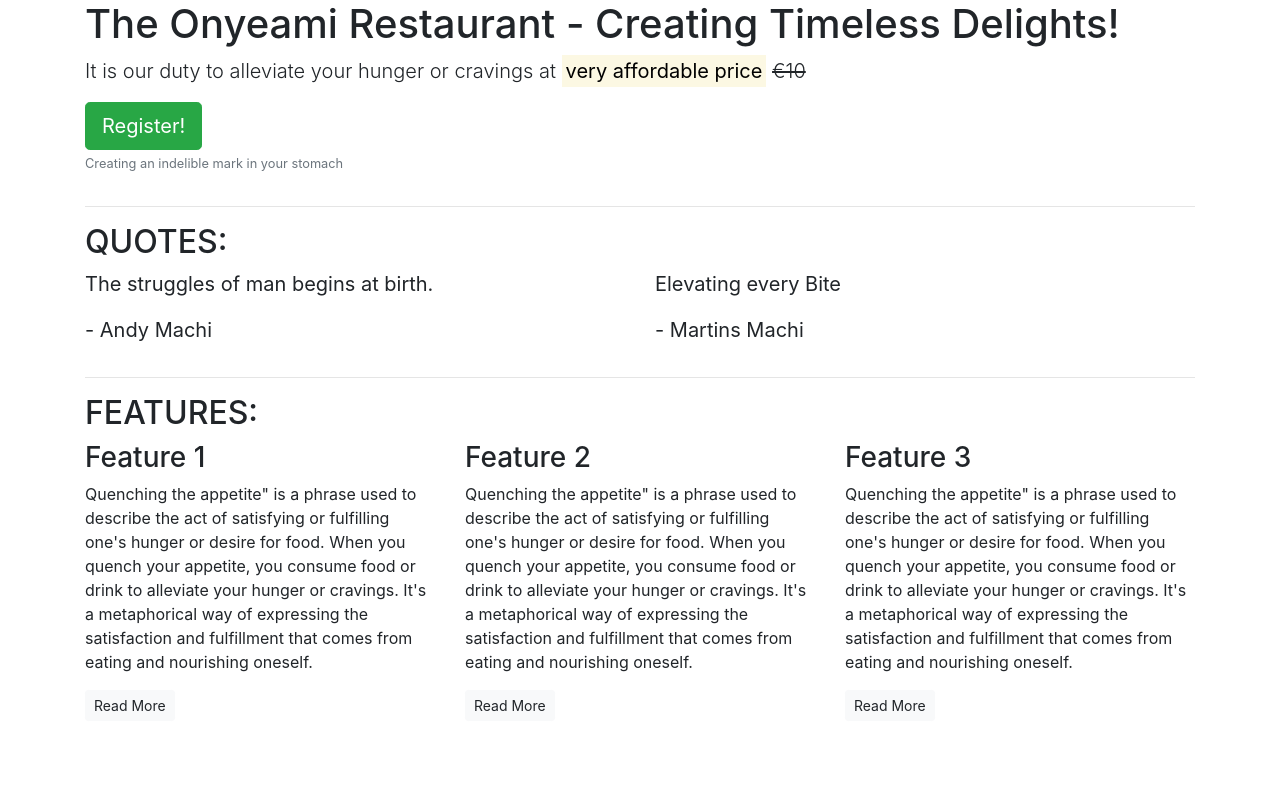
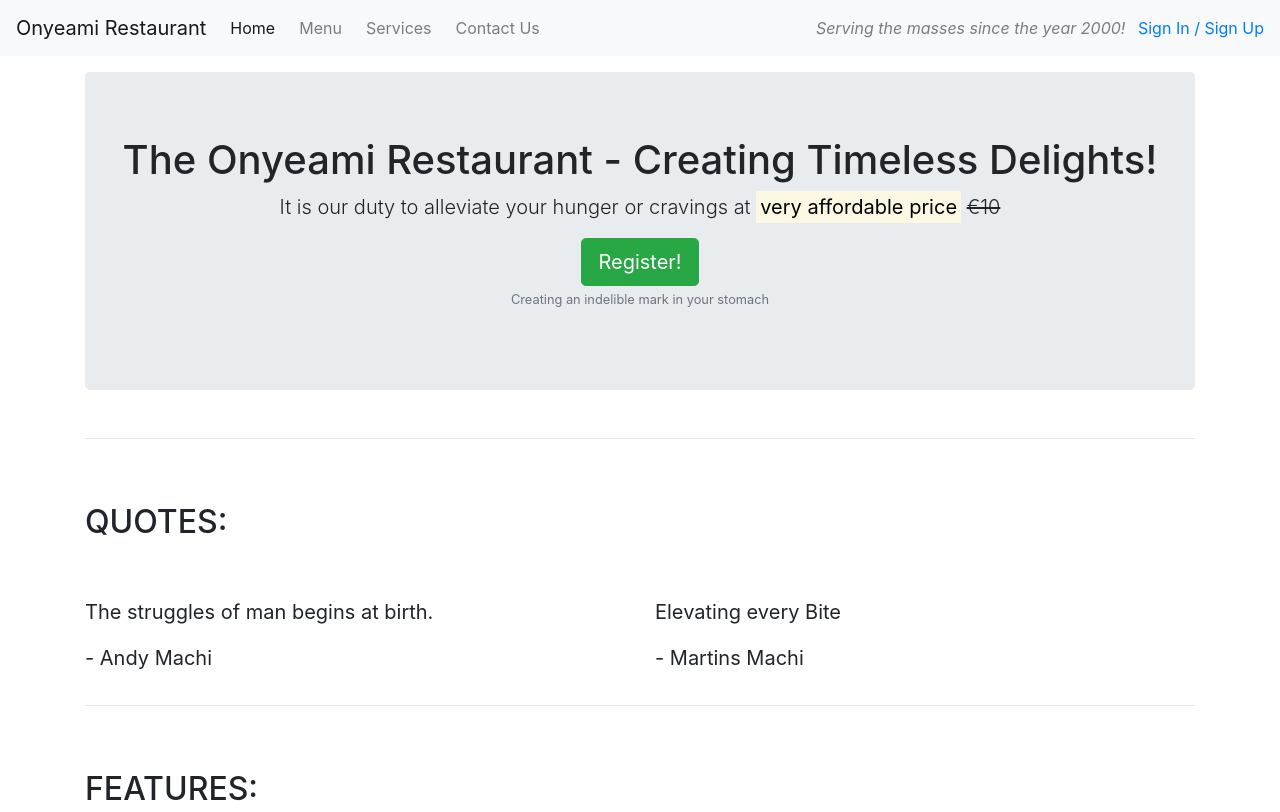
Before and after one commit to Onyeami/onyeamirestaurant, a plain HTML site: page index.html in a window 1280 px wide. Shown: the top 812 px of the page. Drawn offline with nearby package versions, Linux system fonts and the light colour scheme.

Commit message:
adding jumbotron

```diff
--- a/index.html
+++ b/index.html
@@ -8,13 +8,31 @@
         <link rel="stylesheet" href="https://maxcdn.bootstrapcdn.com/bootstrap/4.1.3/css/bootstrap.min.css">
     </head>
     <body>
-        <article class="container">
+        <nav class="navbar navbar-light bg-light navbar-expand-sm">
+            <a href="/" class="navbar-brand">Onyeami Restaurant</a>
+            <ul class="navbar-nav mr-auto">
+                <li class="active nav-item mr-2"><a class="nav-link" href="/">Home</a></li>
+                <li class="nav-item mr-2"><a class="nav-link" href="/menu">Menu</a></li>
+                <li class="nav-item mr-2"><a class="nav-link" href="/services">Services</a></li>
+                <li class="nav-item mr-2"><a class="nav-link" href="/contact">Contact Us</a></li>
+                <li class="nav-item mr-2 d-block d-sm-none"><a class="nav-link" href="/login">Sign In / Sign Up</a></li>
+            </ul>
+            <div class="d-none d-md-block">
+                <p class="navbar-text my-auto mr-2"><i>Serving the masses since the year 2000!</i></p>
+                <a href="/login">Sign In / Sign Up</a>
+            </div>
+        </nav>
+        <article class="container mt-3">
             <!-- Callout -->
             <div class="row">
                 <div class="col-12">
-                    <section class="callout">
+                    <section class="callout jumbotron text-center">
                         <h1>The Onyeami Restaurant - Creating Timeless Delights!</h1>
-                        <p class="lead">It is our duty to alleviate your hunger or cravings at <strong><mark>very affordable price</mark></strong> <s>€10</s> </p>
+                        <p class="lead">It is our duty to alleviate your hunger or cravings at
+                            <strong><mark>very affordable price</mark></strong>
+                            <s class="d-none d-sm-inline">€10</s>
+                            <span class="d-inline d-sm-none"><br></span>
+                        </p>
                         <button class="btn btn-success btn-lg">Register!</button>
                         <p class="text-muted"><small>Creating an indelible mark in your stomach</small></p>
                     </section>
@@ -26,7 +44,7 @@
             <!-- Quotes -->
             <section class="quotes">
                 <div class="row">
-                    <div class="col-12">
+                    <div class="col-12 my-5">
                         <h2 class="text-uppercase">Quotes:</h2>
                     </div>
                 </div>
@@ -50,7 +68,7 @@
             <!-- Features -->
             <section class="features">
                 <div class="row">
-                    <div class="col-12">
+                    <div class="col-12 my-5">
                         <h2 class="text-uppercase">Features:</h2>
                     </div>
                 </div>
```
